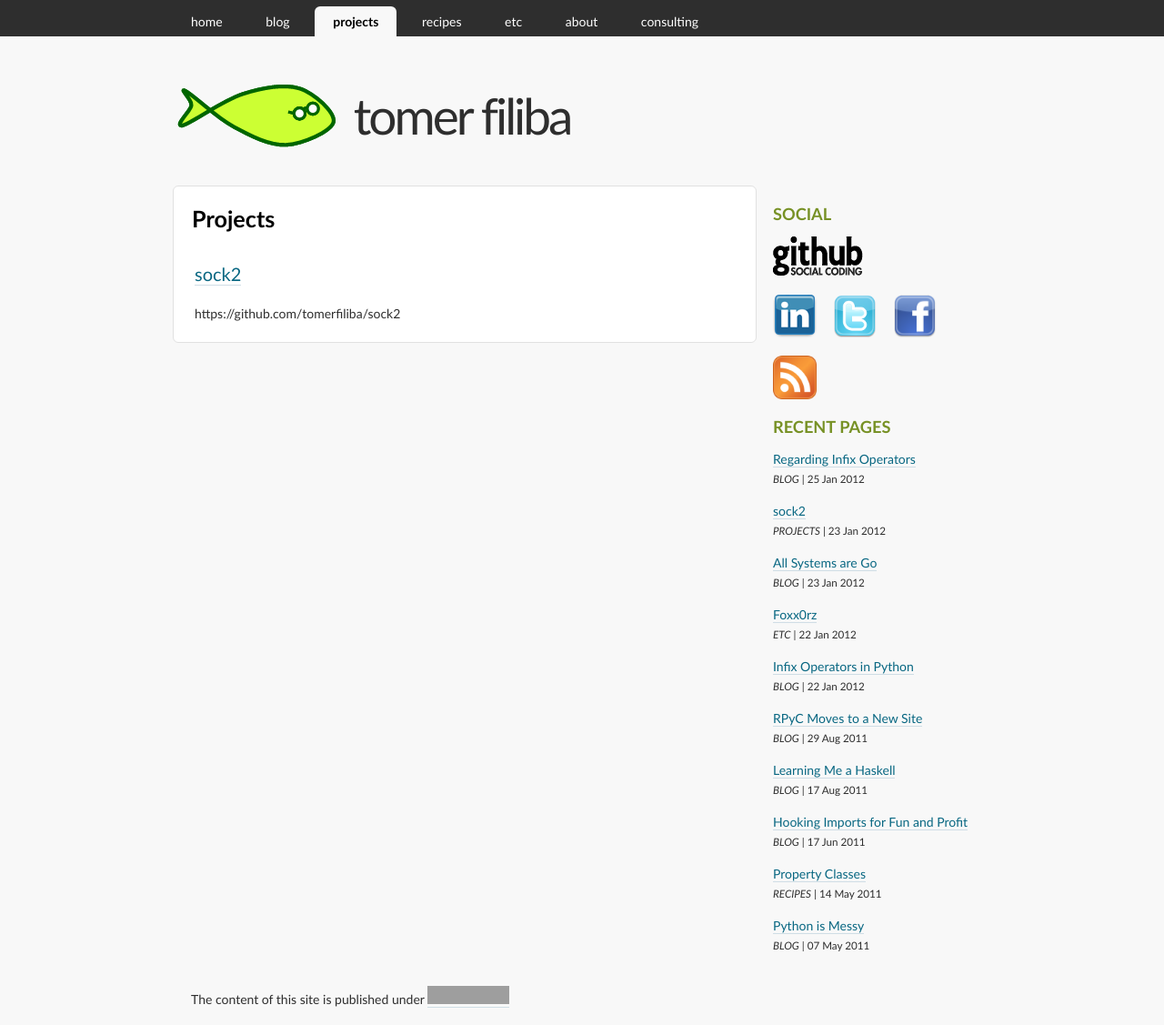
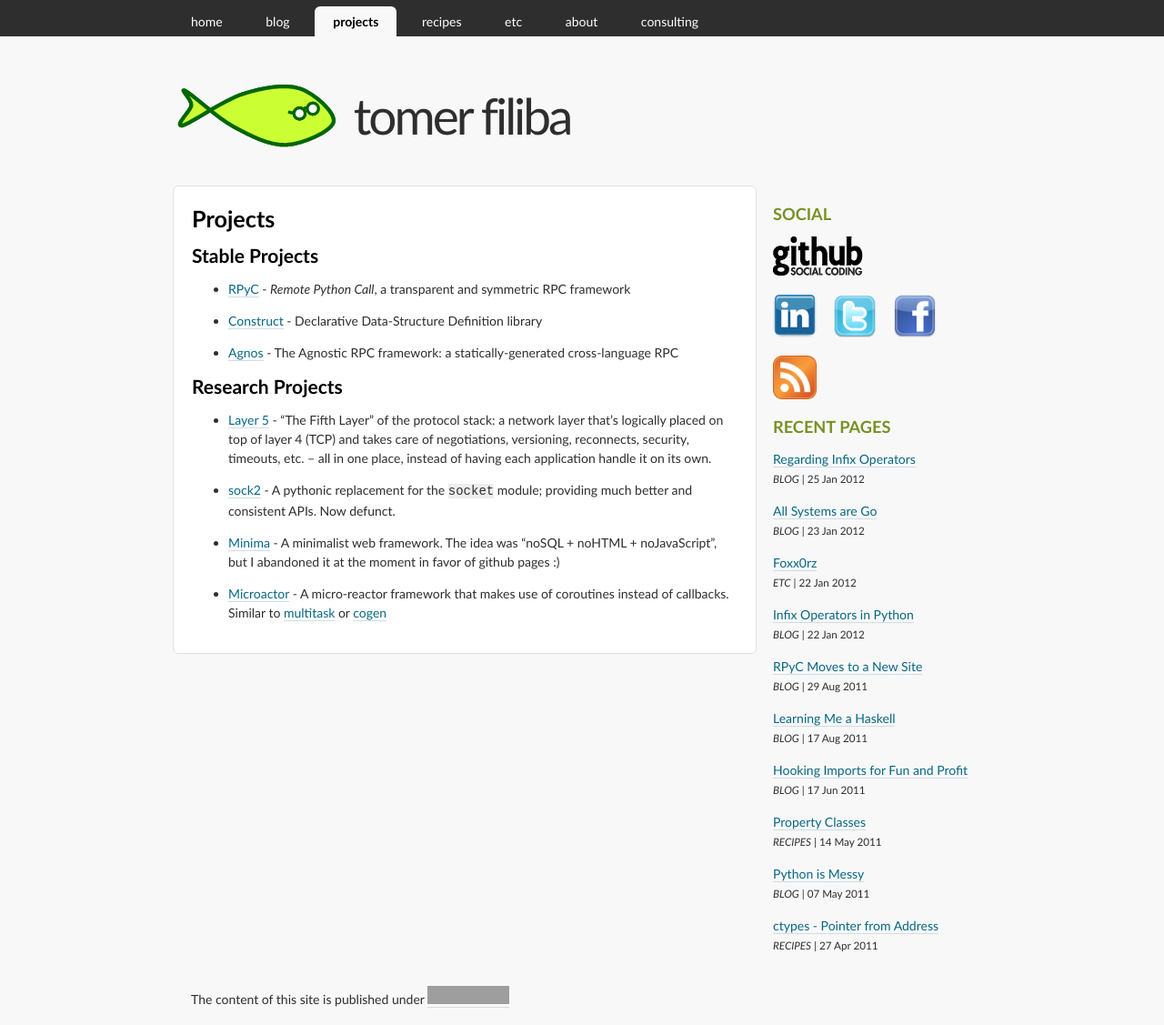
Before and after one commit to tomerfiliba/tomerfiliba.github.io, a Jekyll site: the page built from projects/index.md, in a window 1280 px wide. Shown: the whole page at 91% size. Built offline with Jekyll 4.4.1, drawn with Linux system fonts in a browser that asks for light colours; Markdown is read by kramdown in place of the engine named in the settings; grey boxes are pictures that could not be loaded.

Commit message:
projects

```diff
--- a/_layouts/project-page.html
+++ b/_layouts/project-page.html
@@ -1,7 +1,7 @@
 ---
 layout: default
 section: projects
-comments: true
+comments: false
 ---
 
 {{ content }}
--- a/projects/index.html
+++ /dev/null
@@ -1,18 +0,0 @@
----
-layout: default
-section: projects
-title: Projects
----
-
-<table style="border:none; width:100%;">
-{% for post in site.categories.projects %}
-<tr style="height: 4.5em;">
-    <td style="text-align:left"><a href="{{ post.url }}" class="blog-title">{{ post.title }}</a></td>
-</tr>
-<tr>
-    <td style="blog-excerpt">
-    {{ post.content | strip_html | truncatewords: 30 }}
-    </td>
-</tr>
-{% endfor %}
-</table>
--- /dev/null
+++ b/projects/index.md
@@ -0,0 +1,31 @@
+---
+layout: default
+section: projects
+title: Projects
+---
+
+## Stable Projects
+
+* [RPyC](/projects/rpyc) - *Remote Python Call*, a transparent and symmetric RPC framework
+
+* [Construct](/projects/construct) - Declarative Data-Structure Definition library
+
+* [Agnos](/projects/agnos) - The Agnostic RPC framework: a statically-generated cross-language RPC
+
+
+## Research Projects
+
+* [Layer 5](/projects/layer5) - "The Fifth Layer" of the protocol stack: a network layer that's
+  logically placed on top of layer 4 (TCP) and takes care of negotiations, versioning, reconnects,
+  security, timeouts, etc. -- all in one place, instead of having each application handle it
+  on its own.
+
+* [sock2](/projects/sock2) - A pythonic replacement for the `socket` module; providing much better
+  and consistent APIs. Now defunct.
+
+* [Minima](/projects/minima) - A minimalist web framework. The idea was "noSQL +
+  noHTML + noJavaScript", but I abandoned it at the moment in favor of github pages :)
+
+* [Microactor](/projects/microactor) - A micro-reactor framework that makes use of coroutines
+  instead of callbacks. Similar to [multitask](http://code.google.com/p/python-multitask/) or
+  [cogen](http://code.google.com/p/cogen/)
```
Also changed, not shown: blog/_posts/2011-08-29-RPyC-new-site.md (+1 -0 lines), projects/agnos.md (added, +6 -0 lines), projects/construct.md (added, +6 -0 lines), projects/layer5.md (added, +4 -0 lines), projects/microactor.md (added, +4 -0 lines), projects/minima.md (added, +4 -0 lines), projects/rpyc.md (added, +6 -0 lines), rpyc-blog.md (added, +24 -0 lines), projects/sock2.md (renamed from projects/_posts/2012-01-23-sock2.md).
